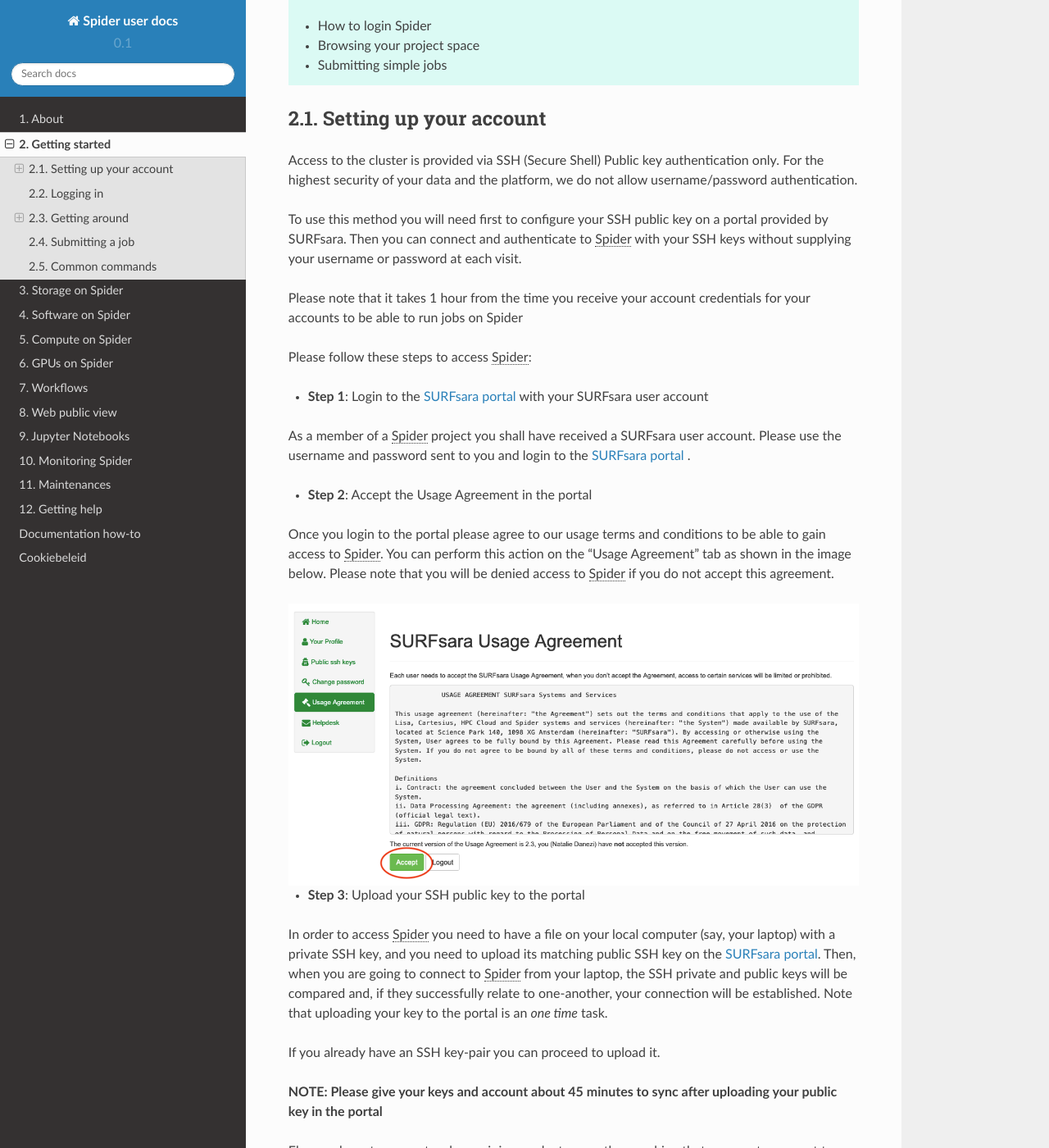
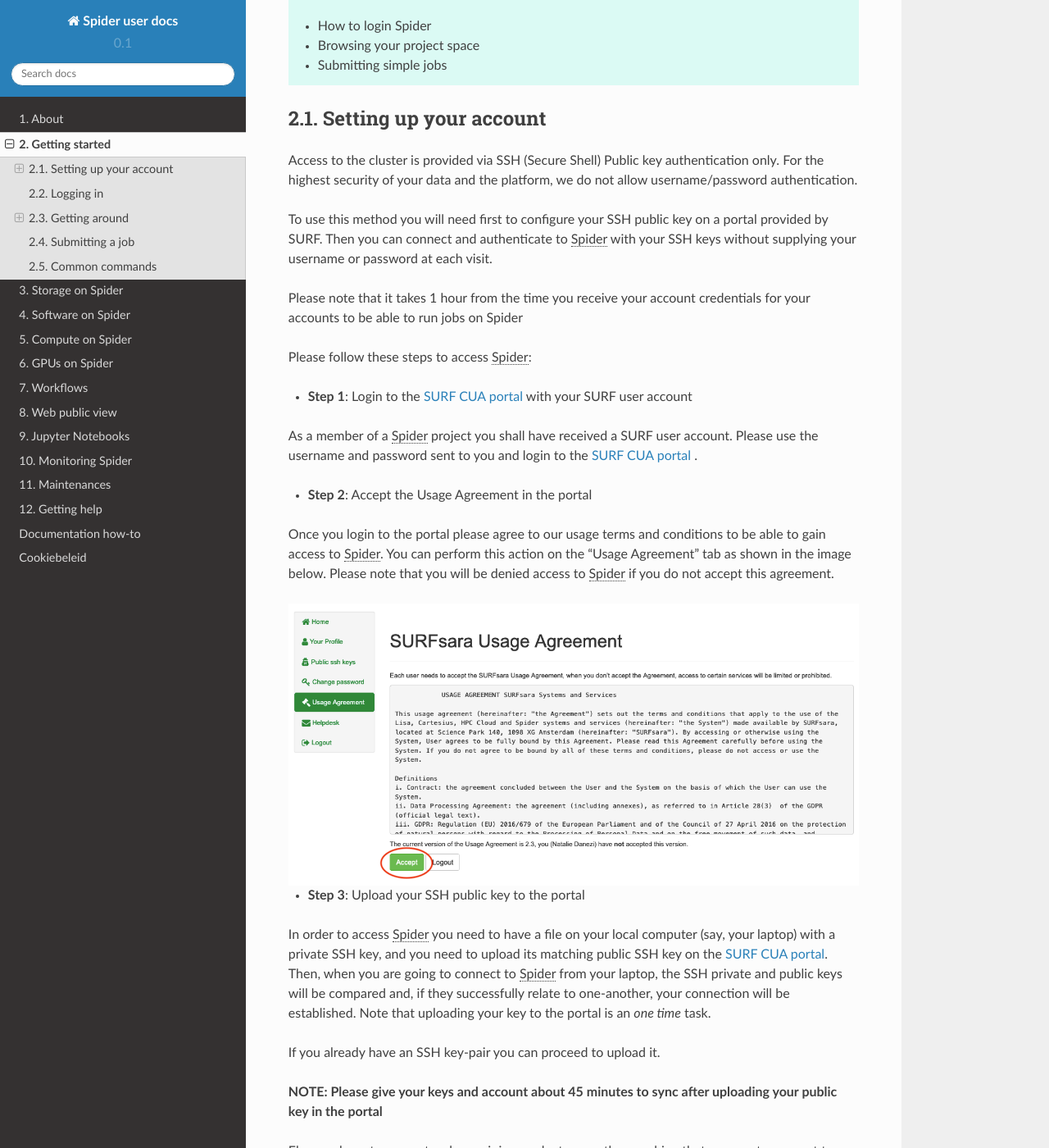
Before and after one commit to sara-nl/spiderdocs, a Sphinx documentation site: the page built from source/Pages/getting_started.rst, in a window 1280 px wide and 1400 px high, scrolled down 229 px. Shown: the whole window at 82% size. Built offline with Sphinx 7.4.7 and the Read the Docs theme 2.0.0, drawn with Linux system fonts in a browser that asks for light colours; some of the changed text lies outside the part shown.

Commit message:
updated new CUA portal link

```diff
--- a/source/Pages/getting_started.rst
+++ b/source/Pages/getting_started.rst
@@ -22,7 +22,7 @@
 do not allow username/password authentication.
 
 To use this method you will need first to configure your SSH public key on a
-portal provided by SURFsara. Then you can connect and authenticate to :abbr:`Spider (Symbiotic Platform(s) for Interoperable Data Extraction and Redistribution)`
+portal provided by SURF. Then you can connect and authenticate to :abbr:`Spider (Symbiotic Platform(s) for Interoperable Data Extraction and Redistribution)`
 with your SSH keys without supplying your username or password at each visit.
 
 Please note that it takes 1 hour from the time you receive your account credentials for your accounts to be able to run jobs on Spider
@@ -30,11 +30,11 @@
 Please follow these steps to access :abbr:`Spider (Symbiotic Platform(s) for Interoperable Data
 Extraction and Redistribution)`:
 
-* **Step 1**: Login to the `SURFsara portal`_ with your SURFsara user account
+* **Step 1**: Login to the `SURF CUA portal`_ with your SURF user account
 
 As a member of a :abbr:`Spider (Symbiotic Platform(s) for Interoperable Data
-Extraction and Redistribution)` project you shall have received a SURFsara user account.
-Please use the username and password sent to you and login to the `SURFsara portal`_ .
+Extraction and Redistribution)` project you shall have received a SURF user account.
+Please use the username and password sent to you and login to the `SURF CUA portal`_ .
 
 * **Step 2**: Accept the Usage Agreement in the portal
 
@@ -50,7 +50,7 @@
 
 In order to access :abbr:`Spider (Symbiotic Platform(s) for Interoperable Data Extraction and Redistribution)` you need to have a file on your local computer
 (say, your laptop) with a private SSH key, and you need to upload its matching
-public SSH key on the `SURFsara portal`_. Then, when you are going to connect to :abbr:`Spider (Symbiotic Platform(s) for Interoperable Data Extraction and Redistribution)`
+public SSH key on the `SURF CUA portal`_. Then, when you are going to connect to :abbr:`Spider (Symbiotic Platform(s) for Interoperable Data Extraction and Redistribution)`
 from your laptop, the SSH private and public keys will be compared and, if they successfully relate to one-another,
 your connection will be established. Note that uploading your key to the portal is an *one time* task.
 
@@ -66,7 +66,7 @@
 
    ssh_keys
 
-Once you have generated your SSH key-pair, upload your public key to our `SURFsara portal`_.
+Once you have generated your SSH key-pair, upload your public key to our `SURF CUA portal`_.
 Click on the tab "Public ssh keys" on the left pane of
 the portal and add your public key by copying the contents of your public key file
 (e.g. ``cat ~/.ssh/id_rsa.pub``) as shown below:
@@ -99,7 +99,7 @@
 
 In order to login to :abbr:`Spider (Symbiotic Platform(s) for Interoperable Data
 Extraction and Redistribution)` you must have already uploaded your SSH public key
-on the SURFsara portal (see :ref:`setting-up-your-account`)
+on the SURF CUA portal (see :ref:`setting-up-your-account`)
 
 If you already completed this step once, you are ready to login!
 
@@ -120,7 +120,7 @@
 
 .. note::
 
-   In case that you have multiple keys in your ``.ssh/`` folder, you would need to specify the key that matches the .pub file you uploaded on the SURFsara portal, i.e. ``ssh -i ~/.ssh/surfsarakey homer@spider.surfsara.nl``
+   In case that you have multiple keys in your ``.ssh/`` folder, you would need to specify the key that matches the .pub file you uploaded on the SURF CUA portal, i.e. ``ssh -i ~/.ssh/surfsarakey homer@spider.surfsara.nl``
 
 .. note::
 
@@ -253,5 +253,5 @@
 
 .. Links:
 
-.. _`SURFsara portal`: https://portal.surfsara.nl/
+.. _`SURF CUA portal`: https://portal.cua.surf.nl/home/
 .. _`Slurm documentation page`: https://slurm.schedmd.com/
```
